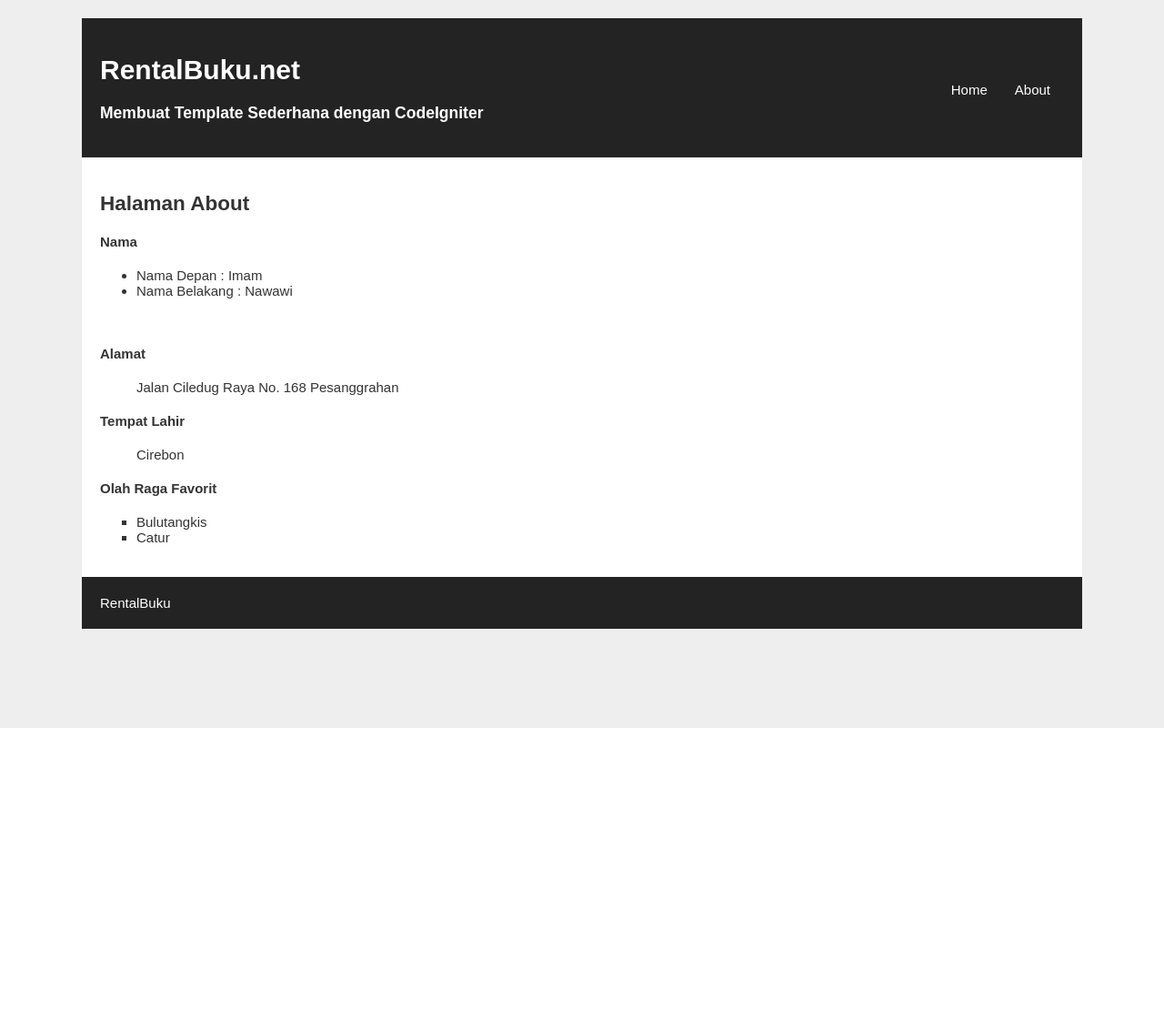
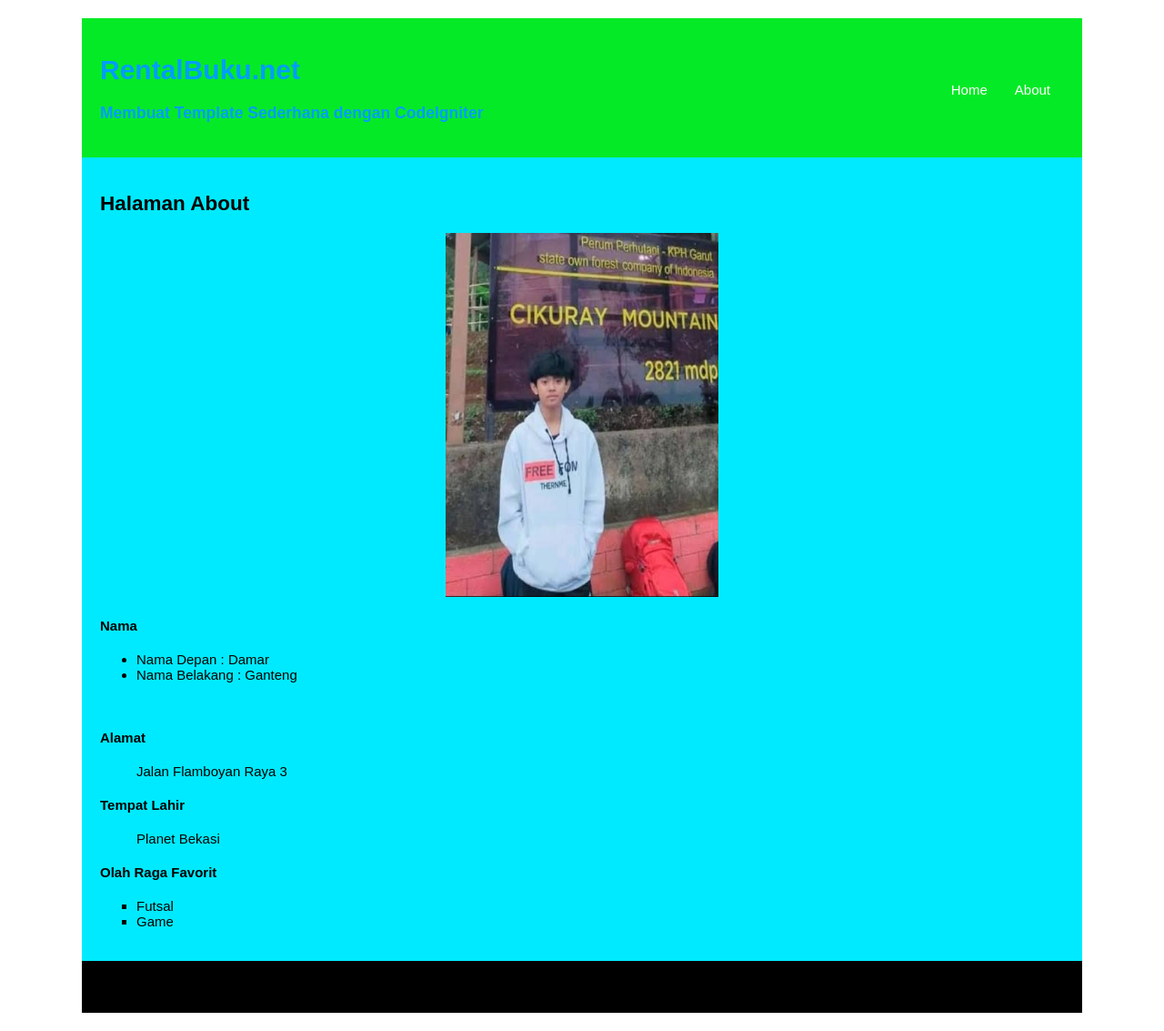
Before and after one commit to Uchultty/WP2-19220770, a CodeIgniter app: page /pustaka-book/index.php/web/about in a window 1280 px wide. Shown: the whole page at 91% size. Before the commit the page ends 800 px from the top, so only its background shows below. Run offline with CodeIgniter, Linux system fonts and the light colour scheme.

Commit message:
menambahkan file baru

```diff
--- a/application/config/autoload.php
+++ b/application/config/autoload.php
@@ -1,5 +1,5 @@
 <?php
-defined('BASEPATH') OR exit('No direct script access allowed');
+defined('BASEPATH') or exit('No direct script access allowed');
 
 /*
 | -------------------------------------------------------------------
@@ -58,7 +58,7 @@ $autoload['packages'] = array();
 |
 |	$autoload['libraries'] = array('user_agent' => 'ua');
 */
-$autoload['libraries'] = array();
+$autoload['libraries'] = array('form_validation');
 
 /*
 | -------------------------------------------------------------------
--- a/application/views/v_about.php
+++ b/application/views/v_about.php
@@ -2,24 +2,25 @@
    <h1>
       <?php echo $judul ?>
    </h1>
+   <center><img src="<?php echo base_url() ?>assets/img/totogacor.jpeg" width="300px" height="400px"></center>
    <h4>Nama</h4>
    <ul type="disc">
-      <li>Nama Depan : Imam</li>
-      <li>Nama Belakang : Nawawi</li>
+      <li>Nama Depan : Damar</li>
+      <li>Nama Belakang : Ganteng</li>
    </ul>
    <br>
    <h4>Alamat</h4>
    <ul type="none">
-      <li> Jalan Ciledug Raya No. 168 Pesanggrahan</li>
+      <li> Jalan Flamboyan Raya 3</li>
    </ul>
 
    <h4>Tempat Lahir</h4>
    <ul type="none">
-      <li>Cirebon</li>
+      <li>Planet Bekasi</li>
    </ul>
    <h4>Olah Raga Favorit</h4>
    <ul type="square">
-      <li>Bulutangkis</li>
-      <li>Catur</li>
+      <li>Futsal</li>
+      <li>Game</li>
    </ul>
 </section>
--- a/assets/css/stylebuku.css
+++ b/assets/css/stylebuku.css
@@ -1,21 +1,23 @@
 body{
-    background: #eee;
-    color: #333;
+
+
+    background: #ffffff;
+    color: #000000;
     font-family: sans-serif;
     font-size:15px;
    }
 #wrapper{
-    background: #fff;
+    background: #00eaff;
     width: 1100px;
     margin: 20px auto;
 }
 #wrapper header{
-    background: #232323;
+    background: #05ea27;
     padding: 20px;
 }
 #wrapper header hgroup{
     float: left;
-    color: #fff;
+    color: #009dff;
 }
 #wrapper header nav{float: right;
     margin-top: 50px;
@@ -30,18 +32,18 @@ body{
 }
 #wrapper header nav ul li a{
     padding: 15px;
-    color: #fff;
+    color: #ffffff;
     text-decoration: none;
 }
 .clear{
     clear: both;
 }
 footer{
-    background: #232323;
+    background: #000000;
     padding: 20px;
 }
 footer a{
-    color: #fff;
+    color: #000000;
     text-decoration: none;
 }
 section{
```
Also changed, not shown: application/controllers/Matakuliah.php (+23 -0 lines), assets/img/totogacor.jpeg (added).
